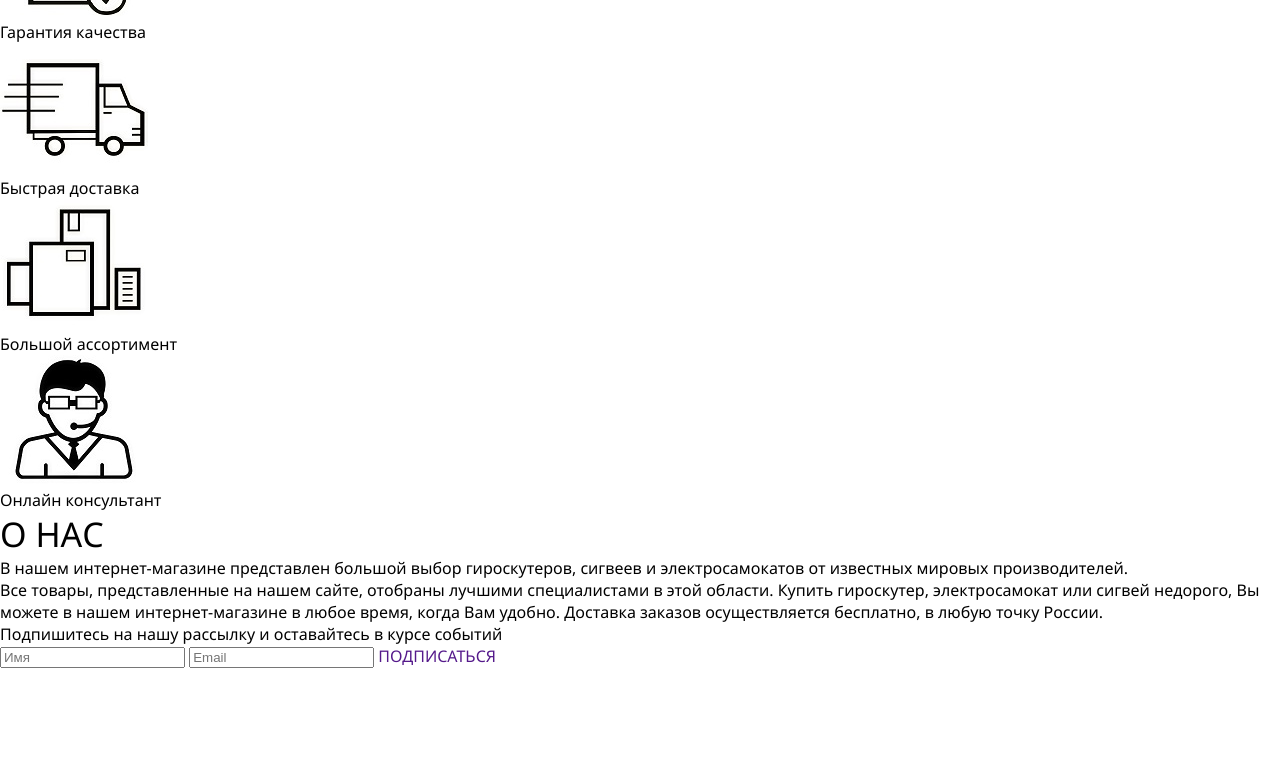
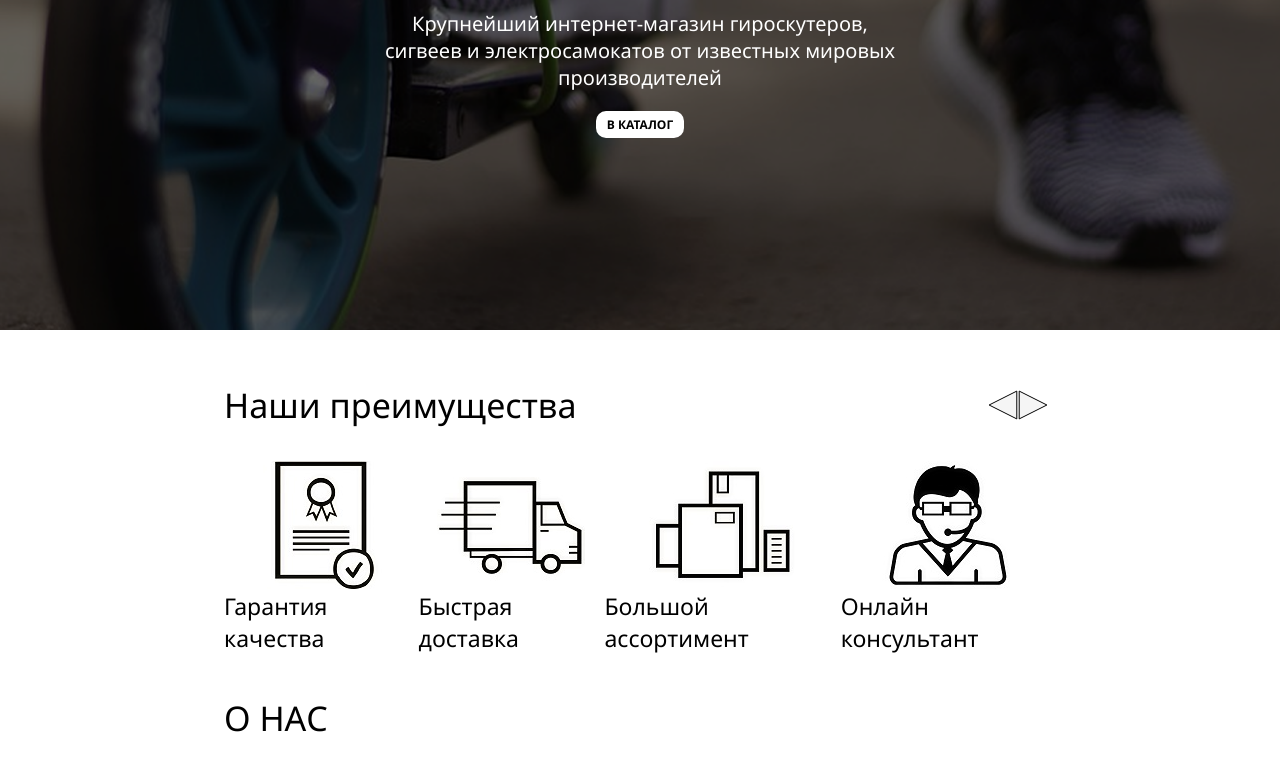
Before and after one commit to Vermillion-Develop/My-Giro, a plain HTML site: page index.html in a window 1280 px wide. Shown: the part 433-1192 px from the top of the page. Before the commit the page ends 1101 px from the top, so only its background shows below. Drawn offline with Linux system fonts and the light colour scheme.

Commit message:
Update style.css

```diff
--- a/styles/style.css
+++ b/styles/style.css
@@ -64,3 +64,145 @@ header hr{
 }
 
 /*ГЛАВНЫЙ КОНТЕЙНЕР*/
+/*Название+фон*/
+.Scooter{
+    background: url(images/scooter.png);
+    background-repeat: no-repeat;
+    background-position: center;
+    background-size: cover;
+    padding: 15% 0;
+}
+.ScooterSection{
+    display: flex;
+    flex-direction: column;;
+    width: 40%;
+    margin: 0 auto;
+    color: white;
+    text-align: center;
+}
+.ScooterSection h2{
+    font-size: 56px;
+}
+.ScooterSection p{
+    margin: 5% 0 4%;
+    font-weight: lighter;
+    font-size: 20px;
+}
+.catalogButton{
+    background: white;
+    width: 15%;
+    margin: 0 auto;
+    padding: 1%;
+    border-radius: 10px;
+    font-weight: bold;
+    color: #000;
+    font-size: 12px;
+}
+/*Перимущества*/
+.Pluses{
+    margin-top: 4%;
+}
+.plusMain{
+    width: 65%;
+    margin: 0 auto;
+}
+.plusIcons{
+    display: flex;
+    align-items: center;
+    justify-content: space-evenly;
+    width: 100%;
+    margin-bottom: 5%;
+}
+.verhPlus{
+    display: flex;
+    justify-content: space-between;
+    align-items: center;
+    width: 99%;
+    margin-bottom: 4%;
+}
+.plusIconMain{
+    display: flex;
+    flex-direction: column;
+    align-items: center;
+    justify-content: center;
+    font-size: 23px;
+}
+.plusButtons{
+    display: flex;
+    align-items: center;
+}
+.plusButtons svg path{
+    fill: whitesmoke;
+    transition: 0.3s;
+}
+.plusButtons svg path:hover{
+    fill: rgb(68, 67, 67);
+    transition: 0.3s;
+    cursor: pointer;
+}
+.aboutUs > *{
+    margin-bottom: 2.5%;
+}
+.aboutUs p{
+    font-weight: lighter;
+    font-size: 20px;
+}
+/*Типа форма*/
+.group{
+    background: #FFA425;
+}
+.groupMain{
+    display: flex;
+    padding: 1% 0;
+    width: 65%;
+    margin: 0 auto;
+}
+.groupLeft{
+    width: 35%;
+    display: flex;
+    align-items: center;
+    flex-direction: row;
+    justify-content: center;
+    color: white;
+    font-size: 18px;
+}
+.groupRight{
+    width: 55%;
+    display: flex;
+    justify-content: space-evenly;
+    margin-left: auto;
+}
+.groupRight input{
+    background: #FFA425;
+    border-color: white;
+    color: white;
+    border-radius: 5px;
+    font-size: 14px;
+}
+.groupDutton{
+    background: white;
+    padding: 2%;
+    color: black;
+    font-weight: bold;
+    border-radius: 5px;
+    font-size: 14px;
+}
+.groupRight input::placeholder{
+    color: white;
+}
+/*Особенности*/
+.Osobennosti{
+    width: 65%;
+    margin: 5% auto;
+    font-weight: lighter;
+}
+.spisok,.Osobennosti div p{
+    font-size: 20px;
+}
+.spisok{
+    display: flex;
+    justify-content: space-between;
+    align-items: center;
+    margin: 5% 0;
+    width: 90%;
+}
```
